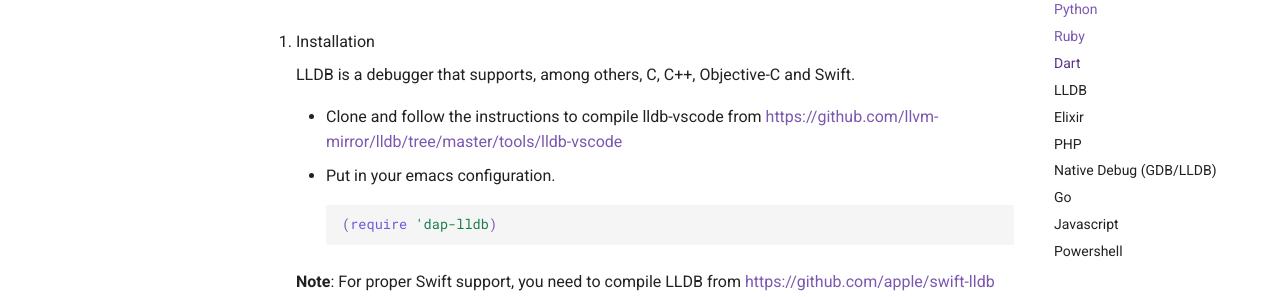
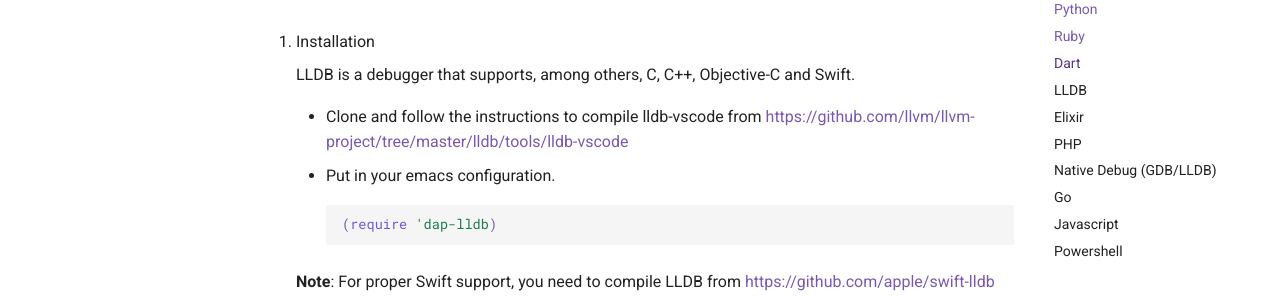
Before and after one commit to emacs-lsp/dap-mode, an MkDocs documentation site: the page built from docs/page/configuration.md, in a window 1280 px wide and 900 px high, scrolled down 2992 px. Shown: the part 153-450 px from the top of the window. Built offline with MkDocs 1.6.1 and Material for MkDocs 9.7.7, drawn with Linux system fonts in a browser that asks for light colours; comment, search, counter and statistics services are not loaded.

Commit message:
Update link to lldb-vscode
The old repository is obsolete and the code doesn't compile anymore with llvm-10.

```diff
--- a/docs/page/configuration.md
+++ b/docs/page/configuration.md
@@ -155,7 +155,7 @@ you are good to debug dart.
     and Swift.
 
       - Clone and follow the instructions to compile lldb-vscode from
-        <https://github.com/llvm-mirror/lldb/tree/master/tools/lldb-vscode>
+        <https://github.com/llvm/llvm-project/tree/master/lldb/tools/lldb-vscode>
 
       - Put in your emacs configuration.
 
```
